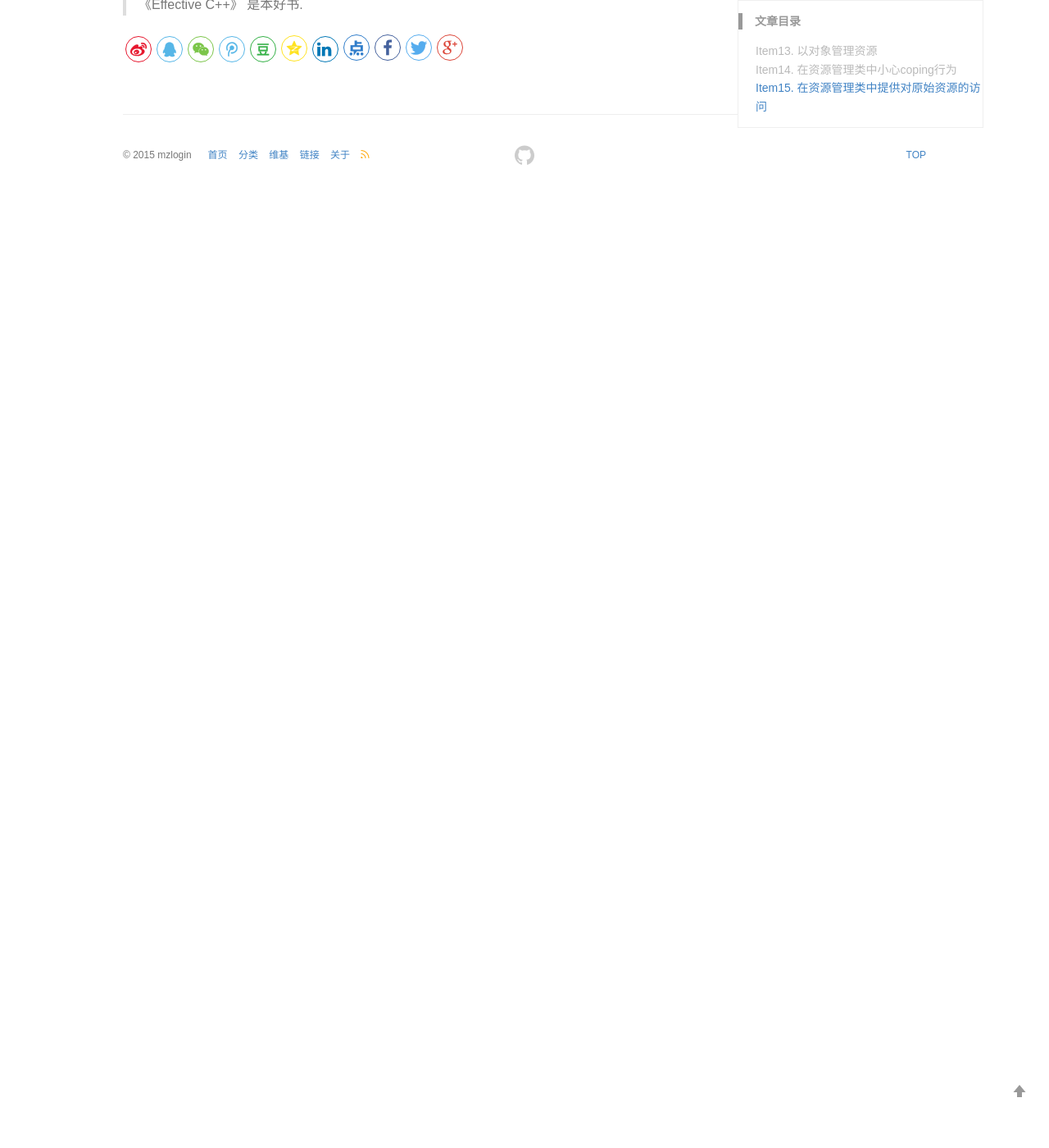
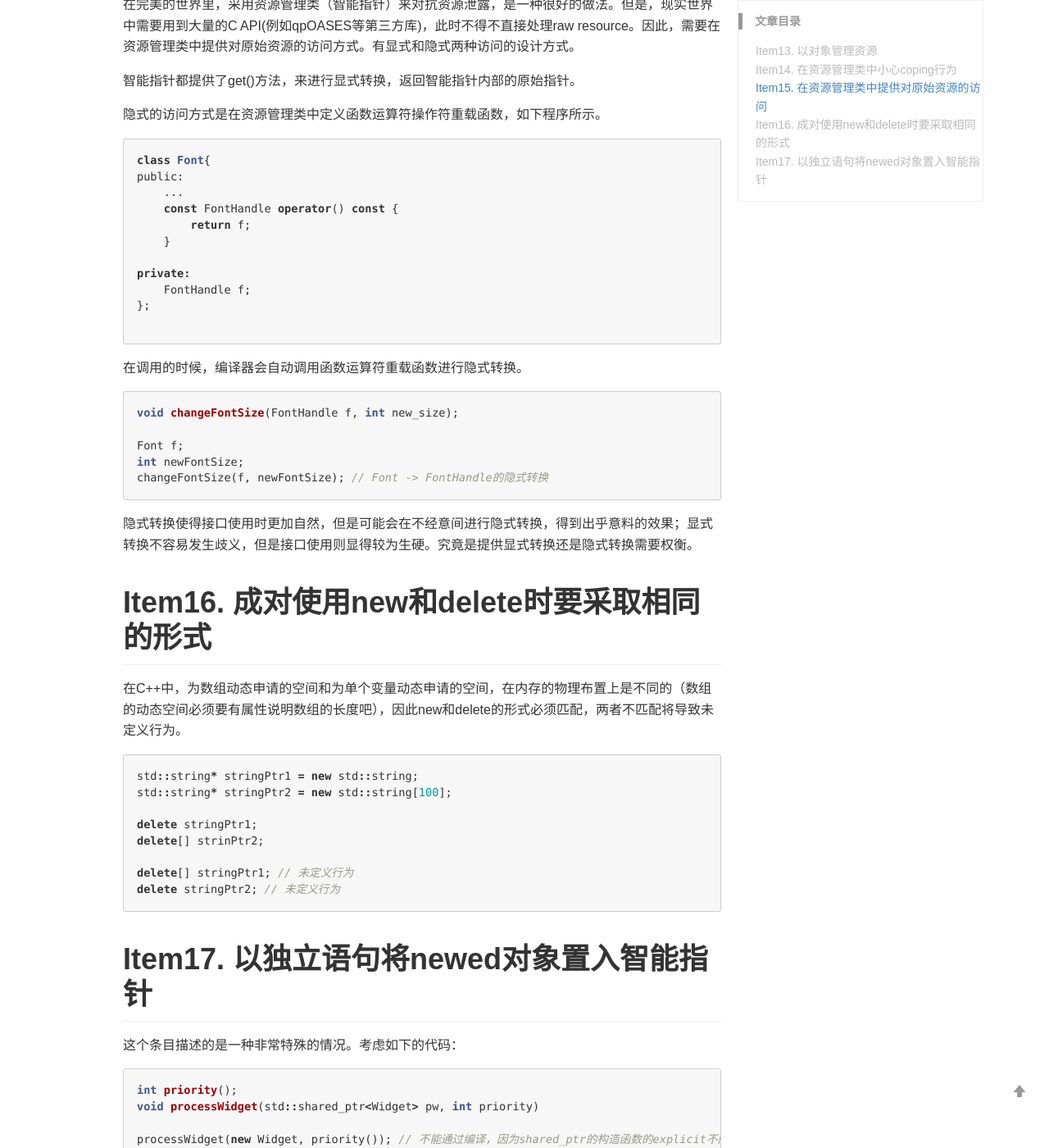
Before and after one commit to ShengfaZhu/ShengfaZhu.github.io, a Jekyll site: the page built from _posts/2019-07-28-resource-management.md, in a window 1280 px wide and 1400 px high, scrolled down 2574 px. Shown: the whole window at 82% size. Built offline with Jekyll 4.4.1, drawn with Linux system fonts in a browser that asks for light colours; comment, search, counter and statistics services are not loaded; before the commit the page ends 2812 px from its top, so only the background shows below that; some of the changed text lies outside the part shown.

Commit message:
new post

````diff
--- a/_posts/2019-07-28-resource-management.md
+++ b/_posts/2019-07-28-resource-management.md
@@ -101,10 +101,83 @@ private:
 
 # Item15. 在资源管理类中提供对原始资源的访问
 
+在完美的世界里，采用资源管理类（智能指针）来对抗资源泄露，是一种很好的做法。但是，现实世界中需要用到大量的C API(例如qpOASES等第三方库)，此时不得不直接处理raw resource。因此，需要在资源管理类中提供对原始资源的访问方式。有显式和隐式两种访问的设计方式。
 
+智能指针都提供了get()方法，来进行显式转换，返回智能指针内部的原始指针。
 
+隐式的访问方式是在资源管理类中定义函数运算符操作符重载函数，如下程序所示。
 
+```cpp
+class Font{
+public:
+    ...
+    const FontHandle operator() const {
+        return f;
+    }
 
+private:
+    FontHandle f;
+};
 
+```
+
+在调用的时候，编译器会自动调用函数运算符重载函数进行隐式转换。
+
+```cpp
+void changeFontSize(FontHandle f, int new_size);
+
+Font f;
+int newFontSize;
+changeFontSize(f, newFontSize); // Font -> FontHandle的隐式转换
+```
+
+隐式转换使得接口使用时更加自然，但是可能会在不经意间进行隐式转换，得到出乎意料的效果；显式转换不容易发生歧义，但是接口使用则显得较为生硬。究竟是提供显式转换还是隐式转换需要权衡。
+
+# Item16. 成对使用new和delete时要采取相同的形式
+
+在C++中，为数组动态申请的空间和为单个变量动态申请的空间，在内存的物理布置上是不同的（数组的动态空间必须要有属性说明数组的长度吧），因此new和delete的形式必须匹配，两者不匹配将导致未定义行为。
+
+```cpp
+std::string* stringPtr1 = new std::string;
+std::string* stringPtr2 = new std::string[100];
+
+delete stringPtr1;
+delete[] strinPtr2;
+
+delete[] stringPtr1; // 未定义行为
+delete stringPtr2; // 未定义行为
+```
+
+# Item17. 以独立语句将newed对象置入智能指针
+
+这个条目描述的是一种非常特殊的情况。考虑如下的代码：
+
+```cpp
+int priority();
+void processWidget(std::shared_ptr<Widget> pw, int priority)
+
+processWidget(new Widget, priority()); // 不能通过编译，因为shared_ptr的构造函数的explicit不同进行隐式转换
+
+processWidget(std::shared_ptr<Widget>(new Widget), priority()); // 在特殊情况下，可能发生资源泄露
+```
+
+上述程序段的最后一句在极特殊的情况下可能发生资源泄露。上述语句可以分成三件事情：
+
+- 执行new Widget
+- 调用shared_ptr的构造函数
+- 调用priority()的函数
+
+但是C++编译器有权利在一条语句内部，决定上述三件事情的执行顺序（非常神奇，不是按照参数的顺序进行的），如果按下面的顺序进行，并且调用priority()函数时出现了异常，此时new Widget申请的空间并没有放入智能指针中进行管理，因此会发生资源泄露。
+
+- 执行new Widget
+- 调用priority()的函数
+- 调用shared_ptr的构造函数
+
+虽然，上述情况的可能性很小，但一但发生就很难察觉。以独立语句将new生产的对象放在智能指针中可以完全杜绝这种情况发生，如下程序所示。保证new申请对象放入资源管理对象（智能指针）在同一条独立语句中，这样中间就不会出现异常了。
+
+```cpp
+std::shared_ptr<Widget> pw(new Widget);
+processWidget(pw, priority());
+```
 
 > 《Effective C++》 是本好书.
````
